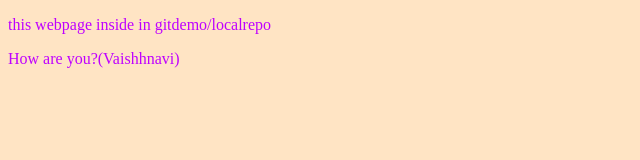
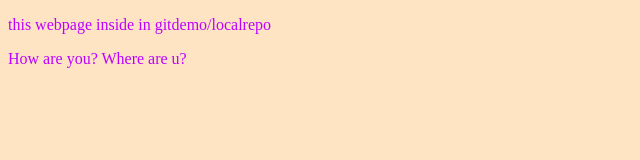
Before and after one commit to coding-space-123/localrepo, a plain HTML site: page index.html in a window 1280 px wide. Shown: the full height of the page, 0-640 px from the left. Drawn offline with Linux system fonts and the light colour scheme.

Commit message:
add ques

```diff
--- a/index.html
+++ b/index.html
@@ -8,6 +8,6 @@
 </head>
 <body>
     <p>this webpage inside in gitdemo/localrepo</p>
-    <p>How are you?(Vaishhnavi)</p>
+    <p>How are you? Where are u?</p>
 </body>
 </html>
```
